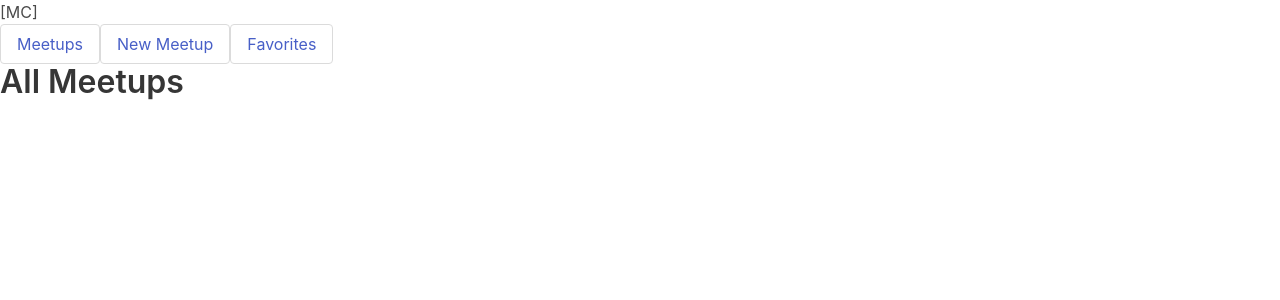
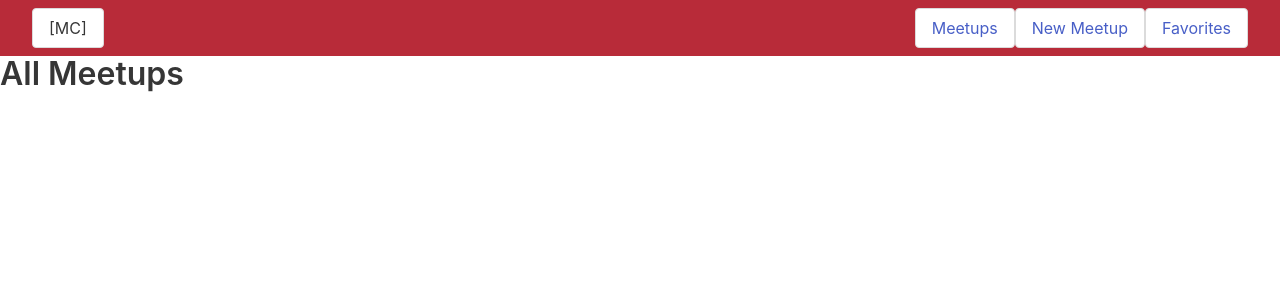
Before and after one commit to JustinScottJenecke/scrimba-react-practice, a React (Create React App) app in the folder udemy/02-react-refresh/meetup-clone/: page / in a window 1280 px wide. Shown: the top 300 px of the page. Built offline with nearby package versions, Linux system fonts and the light colour scheme.

Commit message:
Implements styled components examples in nav

```diff
--- a/udemy/02-react-refresh/meetup-clone/src/components/layout/Nav.js
+++ b/udemy/02-react-refresh/meetup-clone/src/components/layout/Nav.js
@@ -1,12 +1,13 @@
 import { Link } from "react-router-dom";
+import classes from './Nav.module.css'
 
 const Nav = () => {
     return (
-        <header>
-            <div>
+        <header className={classes.header}>
+            <div className='button'>
                 [MC]
             </div>
-            <nav>
+            <nav className={classes.nav}>
                 <ul>
                     <li className="button">
                         <Link to='/'>Meetups</Link>
--- /dev/null
+++ b/udemy/02-react-refresh/meetup-clone/src/components/layout/Nav.module.css
@@ -0,0 +1,7 @@
+.header {
+    background-color: rgb(184, 43, 57);
+    padding: 0.5rem 2rem;
+
+    display: flex;
+    justify-content: space-between;
+}
```
